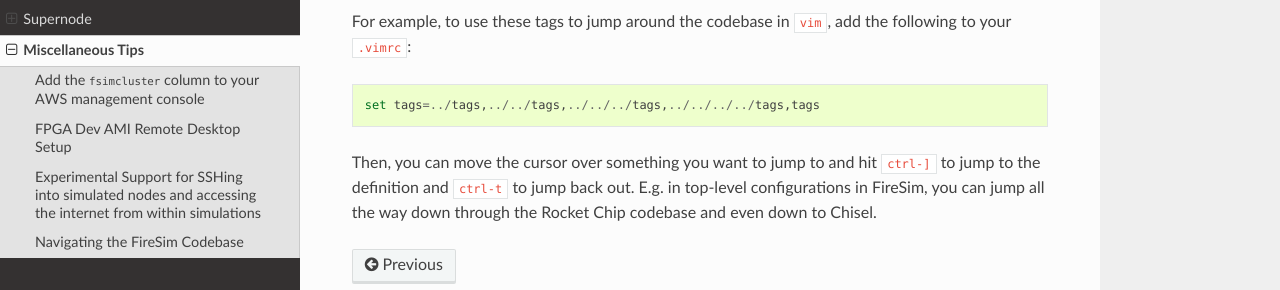
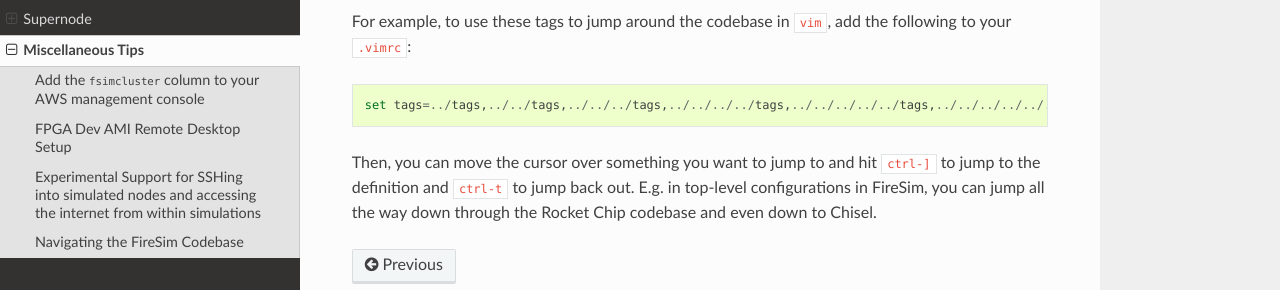
Before and after one commit to firesim/firesim, a Sphinx documentation site: the page built from docs/Advanced-Usage/Miscellaneous-Tips.rst, in a window 1280 px wide and 900 px high, scrolled down 2027 px. Shown: the part 462-752 px from the top of the window. Built offline with Sphinx 7.4.7 and the Read the Docs theme 2.0.0, drawn with Linux system fonts in a browser that asks for light colours; pages that are not in the unit, such as notebooks, are missing from menus; some of the changed lines change nothing that is shown.

Commit message:
deeper tags .vimrc

```diff
--- a/docs/Advanced-Usage/Miscellaneous-Tips.rst
+++ b/docs/Advanced-Usage/Miscellaneous-Tips.rst
@@ -125,7 +125,7 @@ your ``.vimrc``:
 
 ::
 
-    set tags=../tags,../../tags,../../../tags,../../../../tags,tags
+    set tags=../tags,../../tags,../../../tags,../../../../tags,../../../../../tags,../../../../../../tags,../../../../../../../tags,../../../../../../../../tags,tags
 
 
 Then, you can move the cursor over something you want to jump to and hit
```
